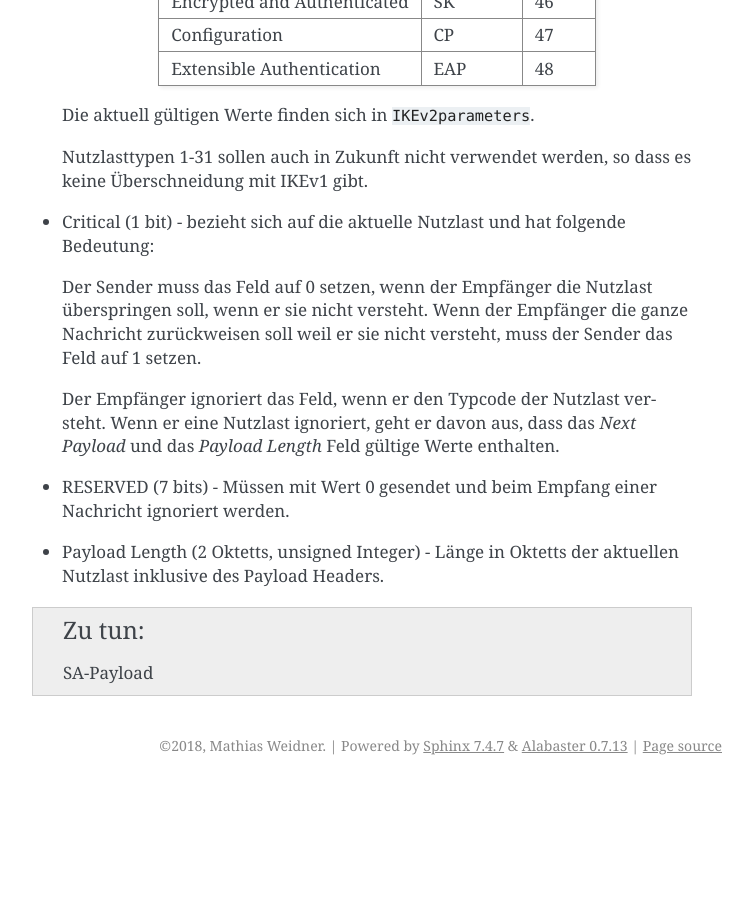
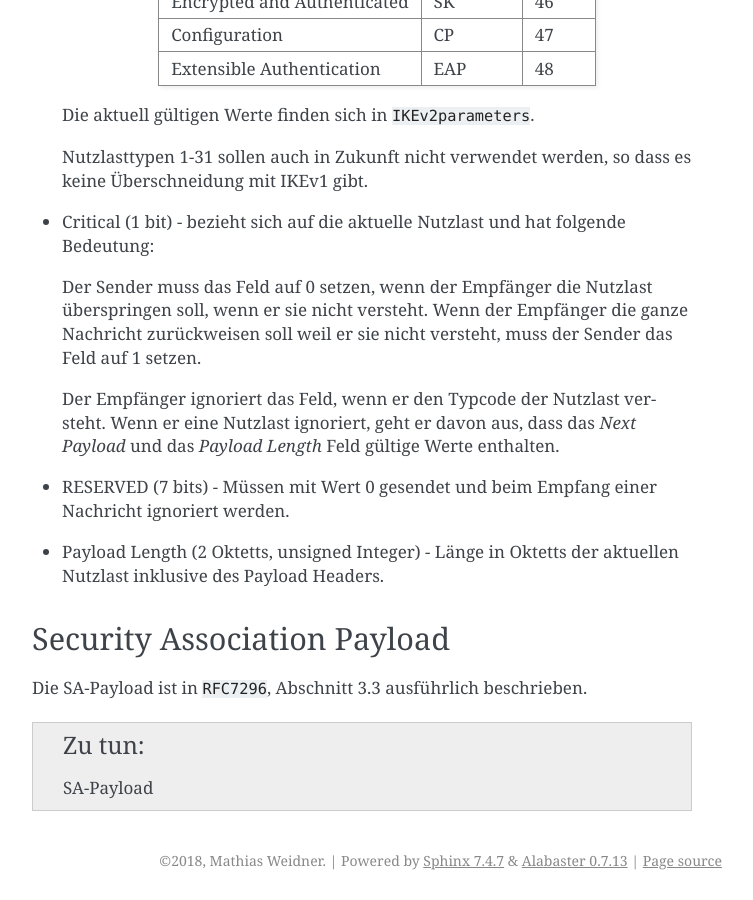
Before and after one commit to matwei-books/Fehlersuche-bei-IPsec-VPN-mit-IKEv2, a Sphinx documentation site: the page built from source/anhang/datagram-header.rst, in a window 1280 px wide and 900 px high, scrolled down 3335 px. Shown: the whole window, without its empty margins (388-1141 px from the left). Built offline with Sphinx 7.4.7, drawn with Linux system fonts in a browser that asks for light colours; cross-references to code outside the pages are shown as plain code; before the commit the page ends 4120 px from its top, so only the background shows below that; some of the changed text lies outside the part shown.

Commit message:
Beschreibung SA-Payload begonnen

```diff
--- a/source/anhang/datagram-header.rst
+++ b/source/anhang/datagram-header.rst
@@ -170,4 +170,13 @@ Abschnitten 3.2 bis 3.16 von :cite:`RFC7296` beschrieben.
 * Payload Length (2 Oktetts, unsigned Integer) - Länge in Oktetts der
   aktuellen Nutzlast inklusive des Payload Headers.
 
+.. index:: ! Security Association Payload
+   see: SA-Payload; Security Association Payload
+
+Security Association Payload
+----------------------------
+
+Die SA-Payload ist in :cite:`RFC7296`, Abschnitt 3.3 ausführlich
+beschrieben.
+
 .. todo:: SA-Payload
```
